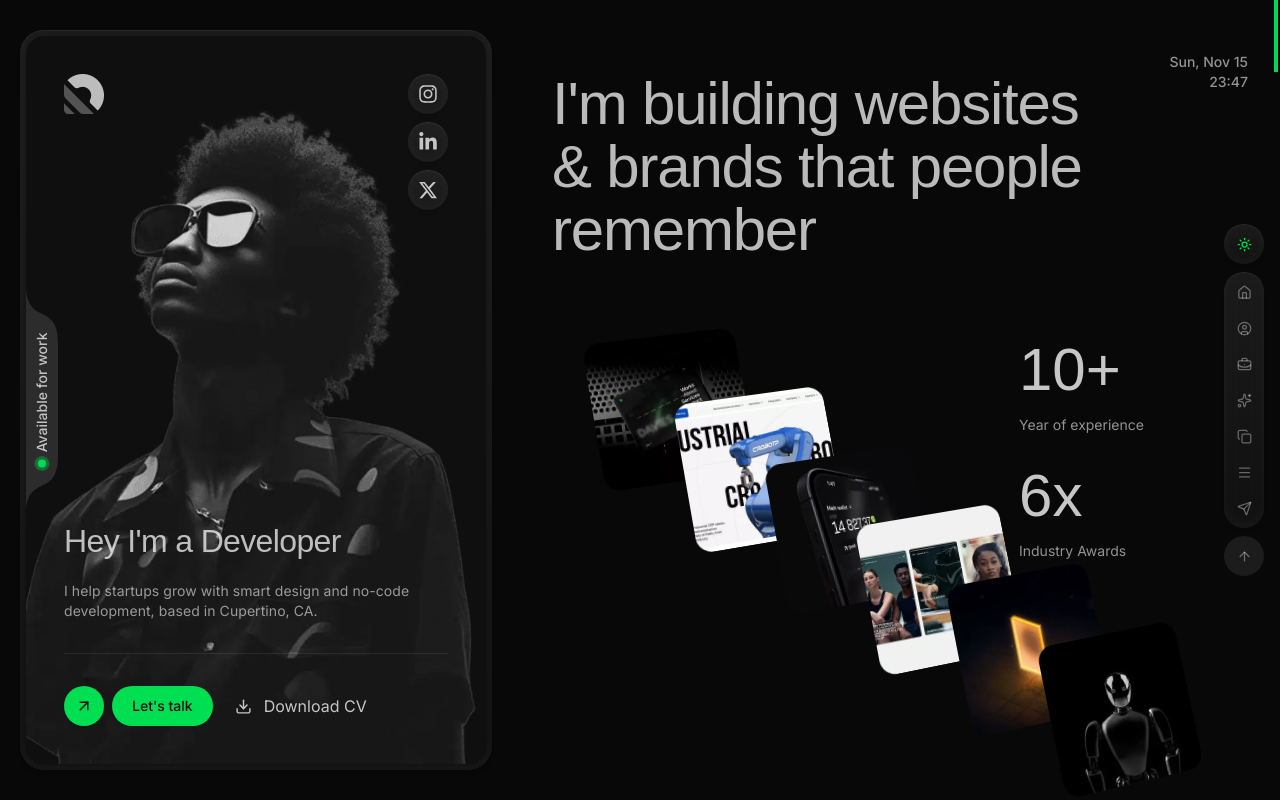
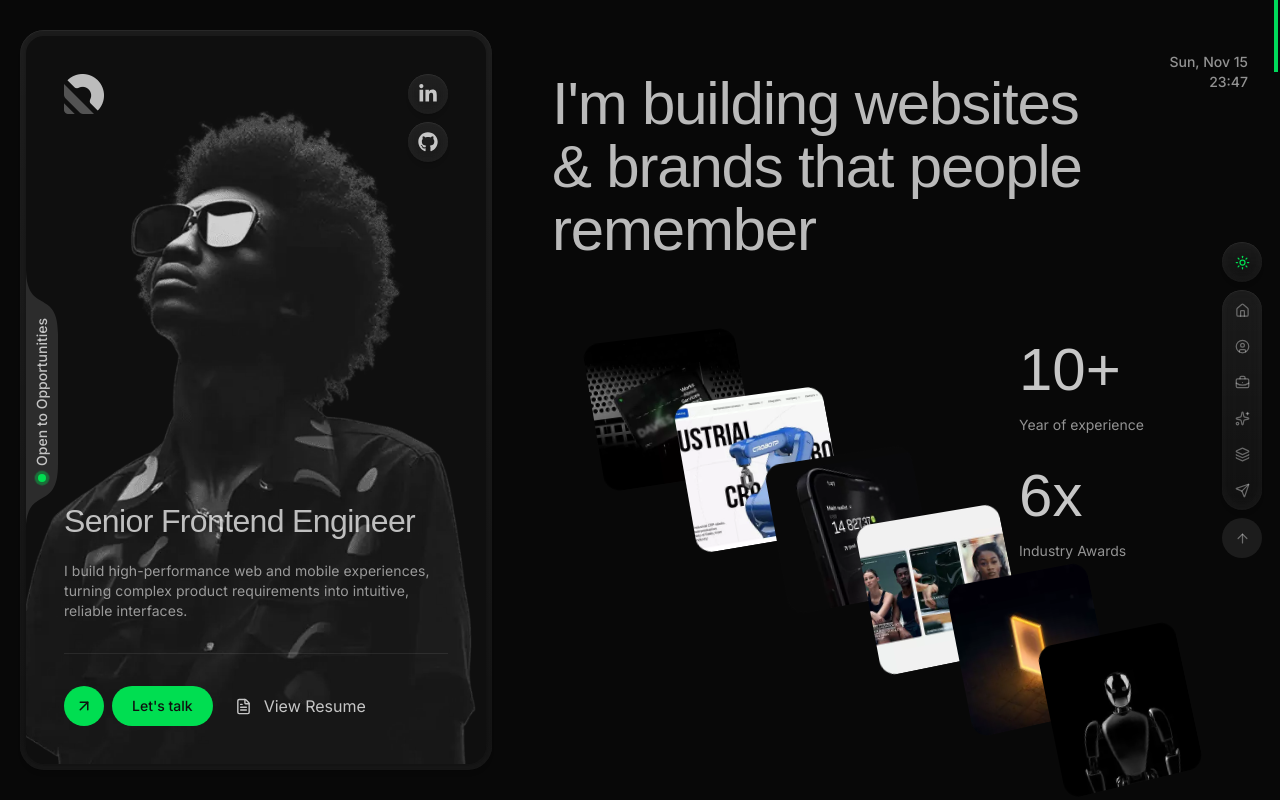
Before and after one commit to Henryking98/porfolio, a Next.js app: page / in a window 1280 px wide. Shown: the top 800 px of the page. Built offline with nearby package versions, Linux system fonts and the light colour scheme; a web font is replaced by a local one.

Commit message:
chore: profile card and siderail text

```diff
--- /dev/null
+++ b/src/components/atom/StatusLine.tsx
@@ -0,0 +1,32 @@
+interface StatusLineProps {
+	height?: number;
+	width?: number;
+	className?: string;
+}
+
+export function StatusLine({ height = 250, width = 32, className }: StatusLineProps) {
+	return (
+		<svg
+			width={width}
+			height={height}
+			viewBox={`0 0 ${width} 227`}
+			preserveAspectRatio="none"
+			fill="none"
+			xmlns="http://www.w3.org/2000/svg"
+			className={className}
+			aria-hidden="true"
+		>
+			<g clipPath="url(#status-line-clip)">
+				<path
+					d="M164.3 -80.7191C166.735 -81.8913 166.944 -82.3165 164.25 -82.1037C136.491 -79.911 -26.9477 -69.048 -74.5173 -60.2943C-82.6348 -58.8006 -93.1136 -54.5914 -101.119 -52.5826L-675.627 91.576C-694.714 96.3654 -693.373 123.923 -673.911 126.836L0 227.719C9.94112 227.719 -2.06162e-06 237.66 0 227.719C-9.94112 227.719 0 227.719 0 523V227.719C3.23376e-05 186.356 32 212.591 32 169.521V55.6924C32 14.7885 2.56364e-05 40.1786 0 -1.63867C-9.94112 -1.63867 2.06176e-06 -11.5798 0 -1.63867L164.3 -80.7191Z"
+					fill="#2C2C2C"
+				/>
+			</g>
+			<defs>
+				<clipPath id="status-line-clip">
+					<rect width={width} height={227} fill="white" />
+				</clipPath>
+			</defs>
+		</svg>
+	);
+}
--- a/src/components/organisms/ProfileCard.tsx
+++ b/src/components/organisms/ProfileCard.tsx
@@ -1,25 +1,21 @@
 'use client';
 
 import Image from 'next/image';
-import { FaInstagram, FaLinkedinIn, FaXTwitter } from 'react-icons/fa6';
+import { FaGithub, FaLinkedinIn } from 'react-icons/fa6';
 import { Separator } from '../ui/separator';
-import { ArrowUpRight, Download } from 'lucide-react';
+import { ArrowUpRight, FileText } from 'lucide-react';
+import { StatusLine } from '../atom/StatusLine';
 
 const socialLinks = [
 	{
-		name: 'Instagram',
-		url: 'https://instagram.com',
-		icon: FaInstagram,
-	},
-	{
 		name: 'LinkedIn',
-		url: 'https://linkedin.com',
+		url: 'https://linkedin.com/in/your-handle',
 		icon: FaLinkedinIn,
 	},
 	{
-		name: 'X',
-		url: 'https://x.com',
-		icon: FaXTwitter,
+		name: 'GitHub',
+		url: 'https://github.com/your-handle',
+		icon: FaGithub,
 	},
 ];
 
@@ -30,23 +26,17 @@ export function ProfileCard() {
 				<div className="relative h-full w-full overflow-hidden rounded-[18px]">
 					<Image
 						src="/assets/images/avatar.webp"
-						alt="Portrait of Developer"
+						alt="Portrait of Senior Frontend Engineer"
 						fill
 						priority
 						sizes="(max-width: 760px) 100vw, 36vw"
-						className="scale-100 object-cover grayscale transition-transform duration-300 aspect-[0.546728972]"
+						className="scale-100 object-cover grayscale transition-transform duration-300"
 					/>
 				</div>
 
 				<div className="flex min-[576px]:block! top-[50%] left-0 absolute items-center z-2 -translate-y-1/2">
 					<div>
-						<Image
-							src="/assets/images/vector_dark.svg"
-							alt=""
-							width={32}
-							height={227}
-							className="grayscale"
-						/>
+						<StatusLine height={260} width={32} className="grayscale" />
 					</div>
 
 					<p className="pointer-events-none absolute inset-0 z-3 inline-flex flex-col items-center justify-center gap-2 text-[rgba(255,255,255,0.72)]">
@@ -54,7 +44,7 @@ export function ProfileCard() {
 							className="text-sm font-medium tracking-normal"
 							style={{ writingMode: 'vertical-lr', transform: 'rotate(180deg)' }}
 						>
-							Available for work
+							Open to Opportunities
 						</span>
 						<span className="relative size-2 rounded-full bg-[#00de51] after:pointer-events-none after:absolute after:inset-0 after:rounded-full after:bg-[#00de51] after:animate-[rippleFade_1.8s_ease-out_infinite]" />
 					</p>
@@ -85,11 +75,11 @@ export function ProfileCard() {
 
 				<div className="absolute bottom-9.5 left-9.5 right-9.5">
 					<h4 className="text-[#FFFFFFB8] pb-4 tracking-[-0.02em] font-medium font-apfel text-[32px] leading-normal">
-						Hey I&apos;m a Developer
+						Senior Frontend Engineer
 					</h4>
 					<p className="text-[#FFFFFF8F] text-sm tracking-[0.005em]">
-						I help startups grow with smart design and no-code development, based in
-						Cupertino, CA.
+						I build high-performance web and mobile experiences, turning complex product
+						requirements into intuitive, reliable interfaces.
 					</p>
 					<Separator className="bg-[#FFFFFF14] my-8 h-px" />
 
@@ -102,10 +92,12 @@ export function ProfileCard() {
 						</span>
 						<a
 							className="ml-3.5 flex items-center gap-3 text-sm text-[#b8c5cf]"
-							href="#contact"
+							href="/resume.pdf"
+							target="_blank"
+							rel="noopener noreferrer"
 						>
-							<Download size={17} />
-							Download CV
+							<FileText size={17} />
+							View Resume
 						</a>
 					</div>
 				</div>
--- a/src/components/organisms/SideRail.tsx
+++ b/src/components/organisms/SideRail.tsx
@@ -3,9 +3,8 @@
 import {
 	ArrowDown,
 	BriefcaseBusiness,
-	Copy,
 	Home,
-	Menu,
+	Layers,
 	Send,
 	Sparkles,
 	Sun,
@@ -19,8 +18,7 @@ const railLinks: LinkItem[] = [
 	{ label: 'About', href: '#about', icon: UserCircle },
 	{ label: 'Work', href: '#work', icon: BriefcaseBusiness },
 	{ label: 'Services', href: '#services', icon: Sparkles },
-	{ label: 'Projects', href: '#work', icon: Copy },
-	{ label: 'Capabilities', href: '#services', icon: Menu },
+	{ label: 'Stack', href: '#tech-stack', icon: Layers },
 	{ label: 'Contact', href: '#contact', icon: Send },
 ];
 
@@ -43,7 +41,7 @@ const glassSurface =
 export function SideRail({ links = railLinks }: SideRailProps) {
 	return (
 		<nav
-			className="fixed right-4 top-1/2 z-50 flex -translate-y-1/2 flex-col items-center gap-2"
+			className="fixed right-4.5 top-1/2 z-50 flex -translate-y-1/2 flex-col items-center gap-2"
 			aria-label="Portfolio navigation"
 		>
 			<div className={cn('rounded-full backdrop-blur-md', glassSurface)}>
@@ -52,7 +50,6 @@ export function SideRail({ links = railLinks }: SideRailProps) {
 				</div>
 			</div>
 
-			{/* Nav links with tooltips */}
 			<ul className={cn('flex flex-col gap-1 rounded-full px-1 py-1', glassSurface)}>
 				{links.map(({ label, href, icon: Icon }) => (
 					<li key={`${label}-${href}`} className="flex">
@@ -97,3 +94,102 @@ export function SideRail({ links = railLinks }: SideRailProps) {
 		</nav>
 	);
 }
+// 'use client';
+
+// import {
+// 	ArrowDown,
+// 	BriefcaseBusiness,
+// 	Copy,
+// 	Home,
+// 	Menu,
+// 	Send,
+// 	Sparkles,
+// 	Sun,
+// 	UserCircle,
+// 	type LucideIcon,
+// } from 'lucide-react';
+// import { cn } from '@/lib/utils';
+
+// const railLinks: LinkItem[] = [
+// 	{ label: 'Home', href: '#home', icon: Home },
+// 	{ label: 'About', href: '#about', icon: UserCircle },
+// 	{ label: 'Work', href: '#work', icon: BriefcaseBusiness },
+// 	{ label: 'Services', href: '#services', icon: Sparkles },
+// 	{ label: 'Projects', href: '#work', icon: Copy },
+// 	{ label: 'Capabilities', href: '#services', icon: Menu },
+// 	{ label: 'Contact', href: '#contact', icon: Send },
+// ];
+
+// interface SideRailProps {
+// 	links?: LinkItem[];
+// }
+
+// interface LinkItem {
+// 	label: string;
+// 	href: string;
+// 	icon: LucideIcon;
+// }
+
+// const railItem =
+// 	'grid h-10 w-10 cursor-pointer place-items-center rounded-full border-0 bg-[#1c1c1c] text-[#696969] transition-all duration-200 hover:-translate-y-0.5 hover:bg-[#333]';
+
+// const glassSurface =
+// 	'bg-linear-to-b from-white/8 to-white/4 backdrop-blur-md shadow-[0px_0.5px_0.5px_0px_rgba(0,0,0,0.0588235294),0px_1px_1px_-0.5px_rgba(0,0,0,0.0588235294),0px_3px_3px_-1.5px_rgba(0,0,0,0.0588235294),0px_5px_5px_-2.5px_rgba(0,0,0,0.1215686275),0px_0.5px_0.5px_0px_rgba(255,255,255,0.0784313725)_inset,0px_1px_3px_0px_rgba(255,255,255,0.031372549)_inset,0px_-4px_12px_0px_rgba(255,255,255,0.0392156863)_inset]';
+
+// export function SideRail({ links = railLinks }: SideRailProps) {
+// 	return (
+// 		<nav
+// 			className="fixed right-4.5 top-1/2 z-50 flex -translate-y-1/2 flex-col items-center gap-2"
+// 			aria-label="Portfolio navigation"
+// 		>
+// 			<div className={cn('rounded-full backdrop-blur-md', glassSurface)}>
+// 				<div className="group relative grid h-10 w-10 cursor-pointer place-items-center">
+// 					<Sun size={15} className="text-[#00de51]" />
+// 				</div>
+// 			</div>
+
+// 			{/* Nav links with tooltips */}
+// 			<ul className={cn('flex flex-col gap-1 rounded-full px-1 py-1', glassSurface)}>
+// 				{links.map(({ label, href, icon: Icon }) => (
+// 					<li key={`${label}-${href}`} className="flex">
+// 						<a
+// 							href={href}
+// 							aria-label={label}
+// 							className="group relative flex h-8 w-8 items-center justify-center text-[#FFFFFF5C] transition-colors duration-200 hover:text-[#00de51]"
+// 						>
+// 							<Icon
+// 								size={15}
+// 								className="text-[#FFFFFF5C] transition-colors duration-200 group-hover:text-[#00de51]"
+// 							/>
+// 							<span
+// 								className={cn(
+// 									'pointer-events-none absolute top-1/2 right-[calc(100%+12px)] -translate-y-1/2',
+// 									'flex h-7 items-center justify-center rounded-full px-3 whitespace-nowrap',
+// 									'text-xs leading-5 tracking-[-0.005em] text-[#FFFFFFB8]',
+// 									glassSurface,
+// 									'opacity-0 invisible translate-x-2',
+// 									'transition-all duration-300 ease-[cubic-bezier(0.16,1,0.3,1)]',
+// 									'group-hover:opacity-100 group-hover:visible group-hover:translate-x-0',
+// 								)}
+// 							>
+// 								{label}
+// 							</span>
+// 						</a>
+// 					</li>
+// 				))}
+// 			</ul>
+
+// 			<a className={`${railItem} to-top`} href="#home" aria-label="Back to top">
+// 				<ArrowDown
+// 					size={15}
+// 					className="text-[#FFFFFF5C] transition-colors duration-200 group-hover:text-[#00de51]"
+// 				/>
+// 			</a>
+
+// 			<span
+// 				className="hidden h-0.5 w-6 bg-[#777] shadow-[0_7px_0_#777,0_14px_0_#777] max-[760px]:block"
+// 				aria-hidden="true"
+// 			/>
+// 		</nav>
+// 	);
+// }
```
Also changed, not shown: public/assets/images/vector_dark.svg (deleted).
